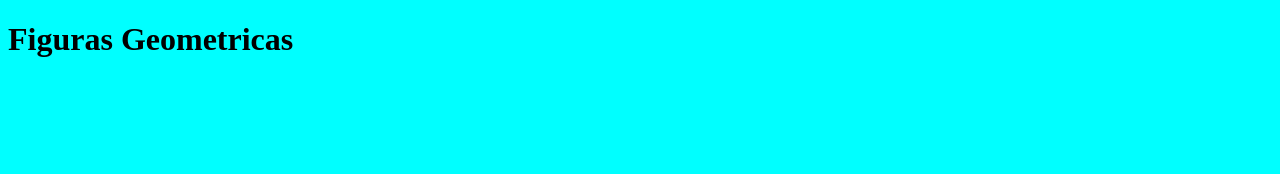
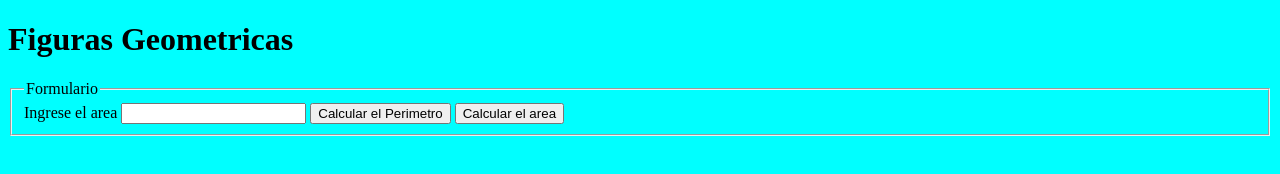
Before and after one commit to ivan96v7/Figuras-Geometricas, a plain HTML site: page index.html in a window 1280 px wide. Drawn offline with Linux system fonts and the light colour scheme.

Commit message:
esta vez si funcioo todo el proyecto

```diff
--- a/index.html
+++ b/index.html
@@ -8,7 +8,23 @@
     <link rel="stylesheet" href="style.css">
 </head>
 <body>
-    <h1>Figuras Geometricas</h1>
+    <header>
+        <h1>Figuras Geometricas</h1>
+    </header>
+
+    <section>
+        <fieldset>
+            <legend>Formulario</legend>
+            <form action="#">
+                <label for="texto1">Ingrese el area</label>
+                <input type="number" id="texto1">
+
+                <button type="button" onclick="calularPerimetroCuadrado()">Calcular el Perimetro</button>
+                <button type="button" onclick="calularAreaCuadrado()">Calcular el area</button>
+            </form>
+        </fieldset>
+    </section>
+
     <script src="./javascript.js"></script>
 </body>
 </html>
```
